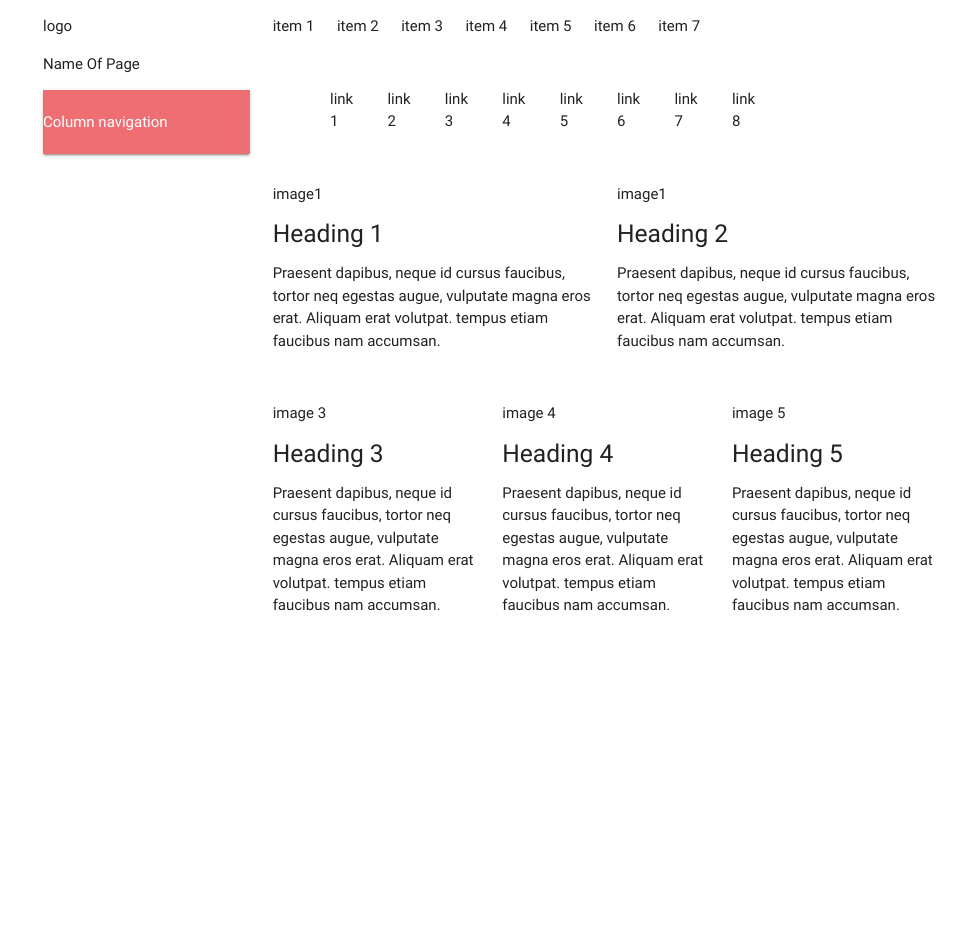
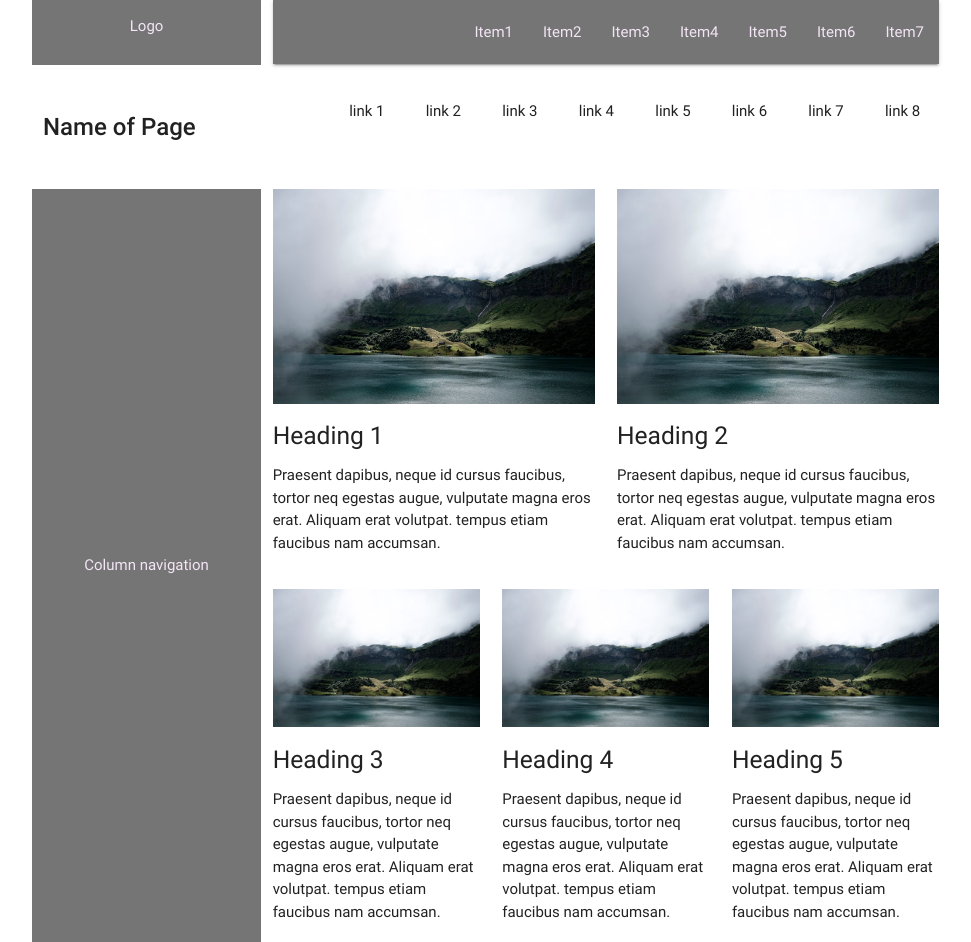
Before and after one commit to komxvl/mzgrid, a plain HTML site: page index.html in a window 1280 px wide. Shown: the whole page, without its empty margins (149-1120 px from the left). Before the commit the page ends 800 px from the top, so only its background shows below. Drawn offline with nearby package versions, Linux system fonts and the light colour scheme.

Commit message:
fix grid

```diff
--- a/index.html
+++ b/index.html
@@ -5,43 +5,33 @@
     <meta name="viewport" content="width=device-width, initial-scale=1.0">
     <meta http-equiv="X-UA-Compatible" content="ie=edge">
     <title>Document</title>
+    <link rel="stylesheet" href="stylesheet/style.css">
     <link rel="stylesheet" href="https://cdnjs.cloudflare.com/ajax/libs/materialize/0.100.1/css/materialize.min.css">
 </head>
 <body>
      <div class="container">
         <div class="row" >
-            <div class="col l3">
-                <p>logo</p>
-                <p>Name Of Page</p>
-                <nav>
-                    <p>Column navigation</p>
+             <div class="col s3 grey darken-1 level">
+                <p class="center-align purple-text text-lighten-5">Logo</p>
+            </div>
+            <div class="col s9">
+                <nav class="grey darken-1">
+                    <ul id="nav-mobile" class="right hide-on-med-and-down  ">
+                        <li><a class=" purple-text text-lighten-5" href="#">Item1</a></li>
+                        <li><a class=" purple-text text-lighten-5" href="#">Item2</a></li>
+                        <li><a class=" purple-text text-lighten-5" href="#">Item3</a></li>
+                        <li><a class=" purple-text text-lighten-5" href="#">Item4</a></li>
+                        <li><a class=" purple-text text-lighten-5" href="#">Item5</a></li>
+                        <li><a class=" purple-text text-lighten-5" href="#">Item6</a></li>
+                        <li><a class=" purple-text text-lighten-5" href="#">Item7</a></li>
+                    </ul>
                 </nav>
-            </div>
-            <div class="col l9">
-                <div class="row">
-                    <div class="col 1">
-                        <p>item 1</p>
-                    </div>
-                    <div class="col 1">
-                        <p>item 2</p>
-                    </div>
-                    <div class="col 1">
-                        <p>item 3</p>
-                    </div>
-                    <div class="col 1">
-                        <p>item 4</p>
-                    </div>
-                    <div class="col 1">
-                        <p>item 5</p>
-                    </div>
-                    <div class="col 1">
-                        <p>item 6</p>
-                    </div>
-                    <div class="col 1">
-                        <p>item 7</p>
             </div>
         </div>
         <div class="row">
+            <div class="col s3">
+                <p class="name-page"><strong>Name of Page</strong></p>
+            </div>
             <div class="col s1 offset-s1">
                 <p>link 1</p>
             </div>
@@ -67,31 +57,36 @@
                 <p>link 8</p>
             </div>
         </div>
+        <div class="row ">
+            <div class="col s3 grey darken-1 ">
+                   <p class="center-align level-two purple-text text-lighten-5">Column navigation</p>
+            </div>
+            <div class="col s9">
                 <div class="row">
                     <div class="col l6">
-                <p>image1</p>
+                        <img src="image/Original-JPG-Image.jpg"  class="responsive-img" />
                         <h5>Heading 1</h5>
                         <p>Praesent dapibus, neque id cursus faucibus, tortor neq egestas augue, vulputate magna eros erat. Aliquam erat volutpat. tempus etiam faucibus nam accumsan.</p>
                     </div>
                     <div class="col l6">
-                <p>image1</p>
+                        <img src="image/Original-JPG-Image.jpg"  class="responsive-img" />
                         <h5>Heading 2</h5>
                         <p>Praesent dapibus, neque id cursus faucibus, tortor neq egestas augue, vulputate magna eros erat. Aliquam erat volutpat. tempus etiam faucibus nam accumsan.</p>
                     </div>
                 </div>
                 <div class="row">
                     <div class="col l4">
-                <p>image 3</p>
+                        <img src="image/Original-JPG-Image.jpg" class="responsive-img" />
                         <h5>Heading 3</h5>
                         <p>Praesent dapibus, neque id cursus faucibus, tortor neq egestas augue, vulputate magna eros erat. Aliquam erat volutpat. tempus etiam faucibus nam accumsan.</p>
                     </div>
                     <div class="col l4">
-                 <p>image 4</p>
+                         <img src="image/Original-JPG-Image.jpg"  class="responsive-img" />
                          <h5>Heading 4</h5>
                         <p>Praesent dapibus, neque id cursus faucibus, tortor neq egestas augue, vulputate magna eros erat. Aliquam erat volutpat. tempus etiam faucibus nam accumsan.</p>
                     </div>
                     <div class="col l4">
-                 <p>image 5</p>
+                          <img src="image/Original-JPG-Image.jpg"  class="responsive-img" />
                          <h5>Heading 5</h5>
                         <p>Praesent dapibus, neque id cursus faucibus, tortor neq egestas augue, vulputate magna eros erat. Aliquam erat volutpat. tempus etiam faucibus nam accumsan.</p>
                     </div>
--- /dev/null
+++ b/stylesheet/style.css
@@ -0,0 +1,9 @@
+.level{
+	height:65px;
+}
+.level-two{
+	padding:350px 0;
+}
+.name-page{
+	font-size: 24px;
+}
```
Also changed, not shown: image/Original-JPG-Image.jpg (added). Lines whose indentation alone changed are shown as unchanged.
